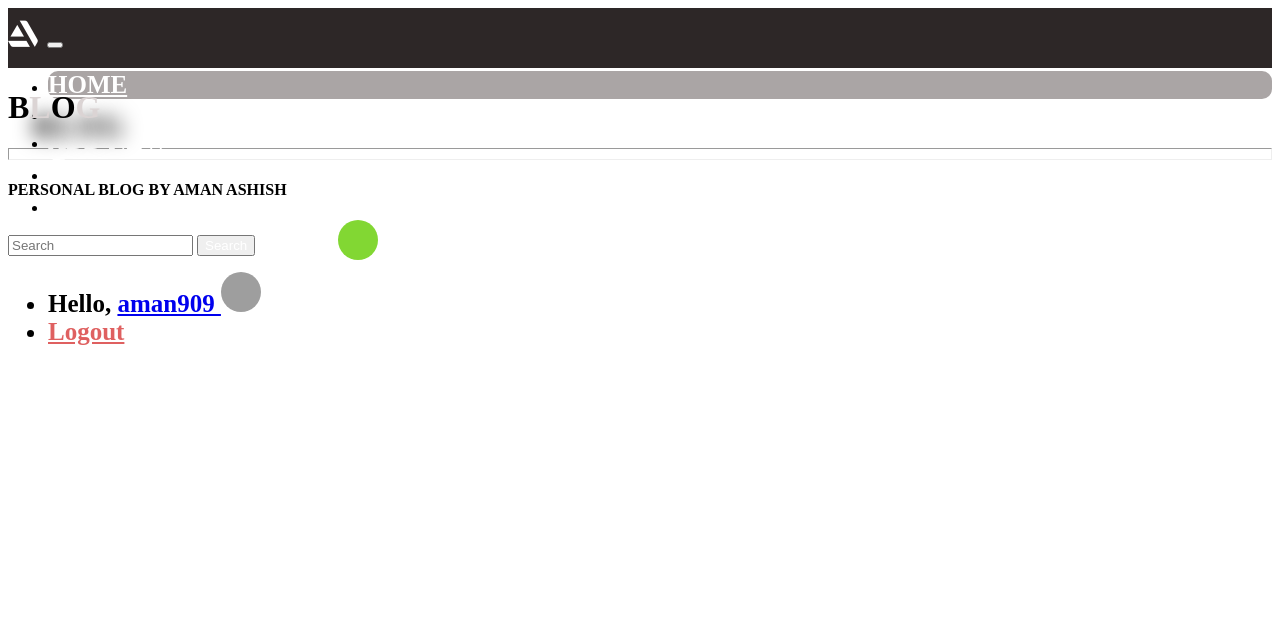
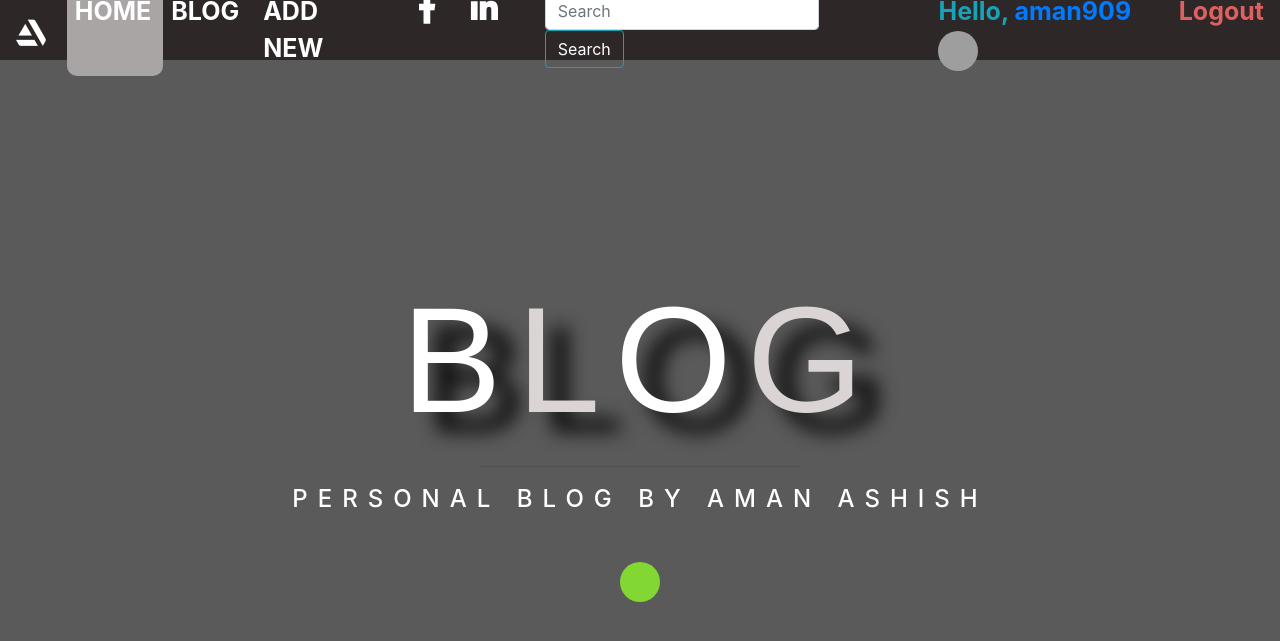
Before and after one commit to aman909909/MyFirstBlog, a Django app: page /blog/ in a window 1280 px wide. Shown: the top 641 px of the page. Run offline with Django 3.2, Linux system fonts and the light colour scheme; a user stored in the database is signed in; data comes from the database, SQL or seed files in the repository; both versions use the stored data as it was after the commit; some libraries are stand-ins or nearby versions; grey boxes are pictures that could not be loaded.

Commit message:
Few changes 3

```diff
--- a/base/templates/base/layout.html
+++ b/base/templates/base/layout.html
@@ -8,13 +8,38 @@
 
     <!-- Bootstrap CSS -->
 
-    <link href="{%static 'css/bootstrap.min.css'%}" integrity="sha384-Vkoo8x4CGsO3+Hhxv8T/Q5PaXtkKtu6ug5TOeNV6gBiFeWPGFN9MuhOf23Q9Ifjh" crossorigin="anonymous">
-    <link href="{%static 'css/homec.css'%}">
+    <link rel="stylesheet" href="https://stackpath.bootstrapcdn.com/bootstrap/4.4.1/css/bootstrap.min.css" integrity="sha384-Vkoo8x4CGsO3+Hhxv8T/Q5PaXtkKtu6ug5TOeNV6gBiFeWPGFN9MuhOf23Q9Ifjh" crossorigin="anonymous">
     <script type="text/javascript"> (function() { var css = document.createElement('link'); css.href = 'https://use.fontawesome.com/releases/v5.1.0/css/all.css'; css.rel = 'stylesheet'; css.type = 'text/css'; document.getElementsByTagName('head')[0].appendChild(css); })(); </script>
     <link rel="shortcut icon" type="image/png" href="{% static 'images/favicon.ico' %}"/>
    <!-- <link href="https://fonts.googleapis.com/css?family=Anton&display=swap" rel="stylesheet"> -->
     <title>{%block title%}{%endblock%}</title>
     <style>
+      h1{
+    margin-top: 210px;
+    font-family: 'Anton', sans-serif;
+    font-size: 150px;
+    letter-spacing: 15px;
+    color: white;
+}
+hr{
+    width: 25%;
+
+}
+body{
+    background: #5A5A5A;
+}
+
+h4{
+    color: white;
+    letter-spacing: 10px;
+}
+
+
+#foot{
+    font-size: 30px;
+    padding-bottom: 5px;
+    margin-bottom: 5px;
+}
         #ic{
             font-size: 80px;
         }
```
Also changed, not shown: db.sqlite3.
